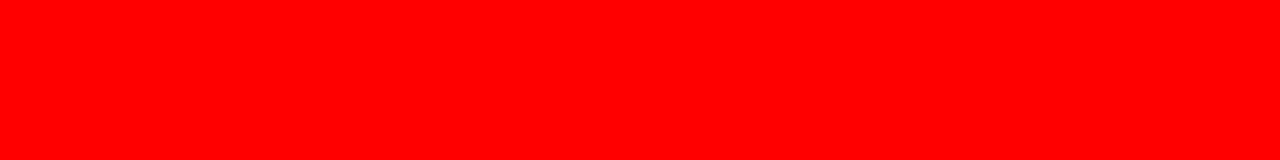
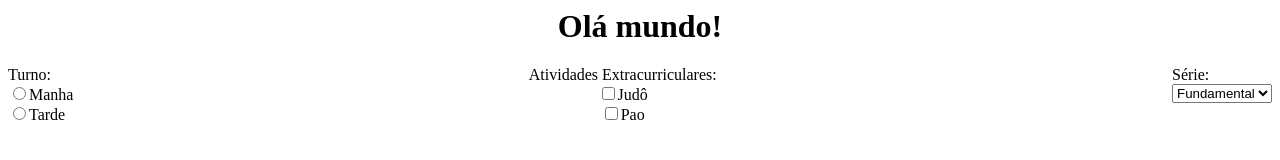
Before and after one commit to MusgoNato/AULA-OMAR, a plain HTML site: page teste.html in a window 1280 px wide. Drawn offline with Linux system fonts and the light colour scheme.

Commit message:
Descrição
Consegui concluir o alinhamento dos formularios um ao lado do outro por meio do style e seus parametros na tag div que inclui os 3 formularios. Finalizado!

```diff
--- a/teste.html
+++ b/teste.html
@@ -1,5 +1,30 @@
 <html>
-    <body bgcolor="#FF0000">
+    <head>
+        <h1 align="center">Olá mundo!</h1>
+    </head>
+    <body>
+        <div style="display: flex; justify-content: space-between;">
+            <form style="display: inline-block; float: left;">
+                <label>Turno: </label><br>
+                <input type="radio" name="manha">Manha<br>
+                <input type="radio" name="Tarde">Tarde
+            </form>
 
+                <form style="text-align: center; float: left;" >
+                    <label >Atividades Extracurriculares: </label><br>
+                    <input type="checkbox" name="Judô">Judô<br>
+                    <input type="checkbox" name="Judô">Pao
+                </form>
+
+
+                <form style="display: inline-block;">
+                    <label>Série: </label><br>
+                    <select>
+                        <option name="Fundamental" value="Fundamental">Fundamental</option>
+                    </select>
+                </form>
+
+
+        </div>
     </body>
 </html>
```
Also changed, not shown: TAREFA/Escola Virtual.html (+8 -13 lines).
